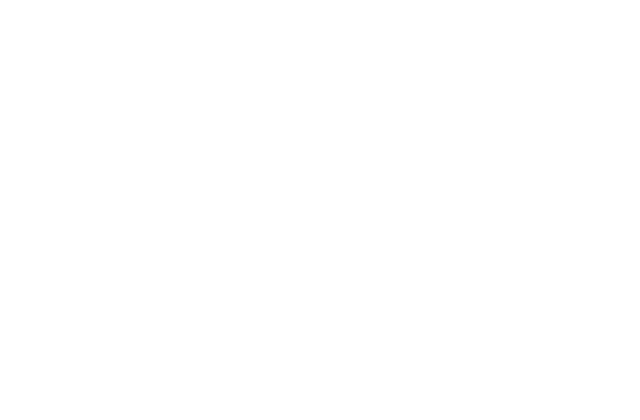
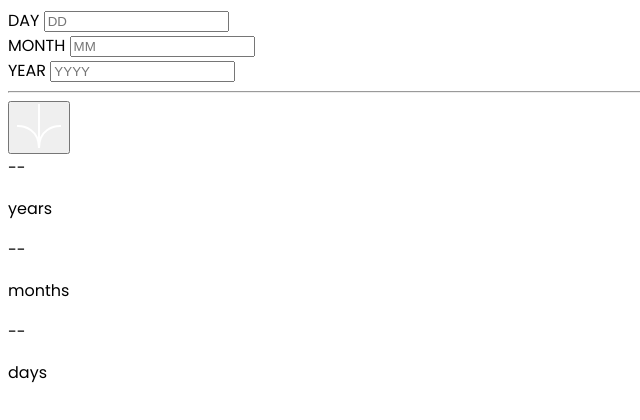
Before and after one commit to JshJLV/age-calculator, a website built with Vite: page index.html in a window 1280 px wide. Shown: the whole page, without its empty margins (0-640 px from the left). Built offline with nearby package versions, Linux system fonts and the light colour scheme.

Commit message:
refactor: restructure index.html to enhance layout and add calculator fields

```diff
--- a/index.html
+++ b/index.html
@@ -8,6 +8,70 @@
     <title>Age Calculator</title>
   </head>
   <body>
+    <div class="container">
+      <main class="main__container">
+        <section class="calculator__fields">
+          <div class="calculator__field">
+            <label for="input-day">DAY</label>
+            <input
+              class="calculator__input"
+              type="number"
+              name="day"
+              id="input-day"
+              placeholder="DD"
+              maxlength="2"
+              autocomplete="off"
+            />
+          </div>
+          <div class="calculator__field">
+            <label for="input-month">MONTH</label>
+            <input
+              class="calculator__input"
+              type="number"
+              name="month"
+              id="input-month"
+              placeholder="MM"
+              maxlength="2"
+              autocomplete="off"
+            />
+          </div>
+          <div class="calculator__field">
+            <label for="input-year">YEAR</label>
+            <input
+              class="calculator__input"
+              type="number"
+              name="year"
+              id="input-year"
+              placeholder="YYYY"
+              maxlength="4"
+              autocomplete="off"
+            />
+          </div>
+        </section>
+        <section class="divisor__container">
+          <hr />
+          <div class="divisor__button">
+            <button class="button">
+              <img src="./src/assets/images/icon-arrow.svg" alt="icon arrow" />
+            </button>
+          </div>
+        </section>
+        <section class="result__section">
+          <div class="date__container">
+            <span id="years-result" class="date__span">--</span>
+            <p class="date__p">years</p>
+          </div>
+          <div class="date__container">
+            <span id="month-result" class="date__span">--</span>
+            <p class="date__p">months</p>
+          </div>
+          <div class="date__container">
+            <span id="day-result" class="date__span">--</span>
+            <p class="date__p">days</p>
+          </div>
+        </section>
+      </main>
+    </div>
     <script type="module" src="/src/main.ts"></script>
   </body>
 </html>
```
